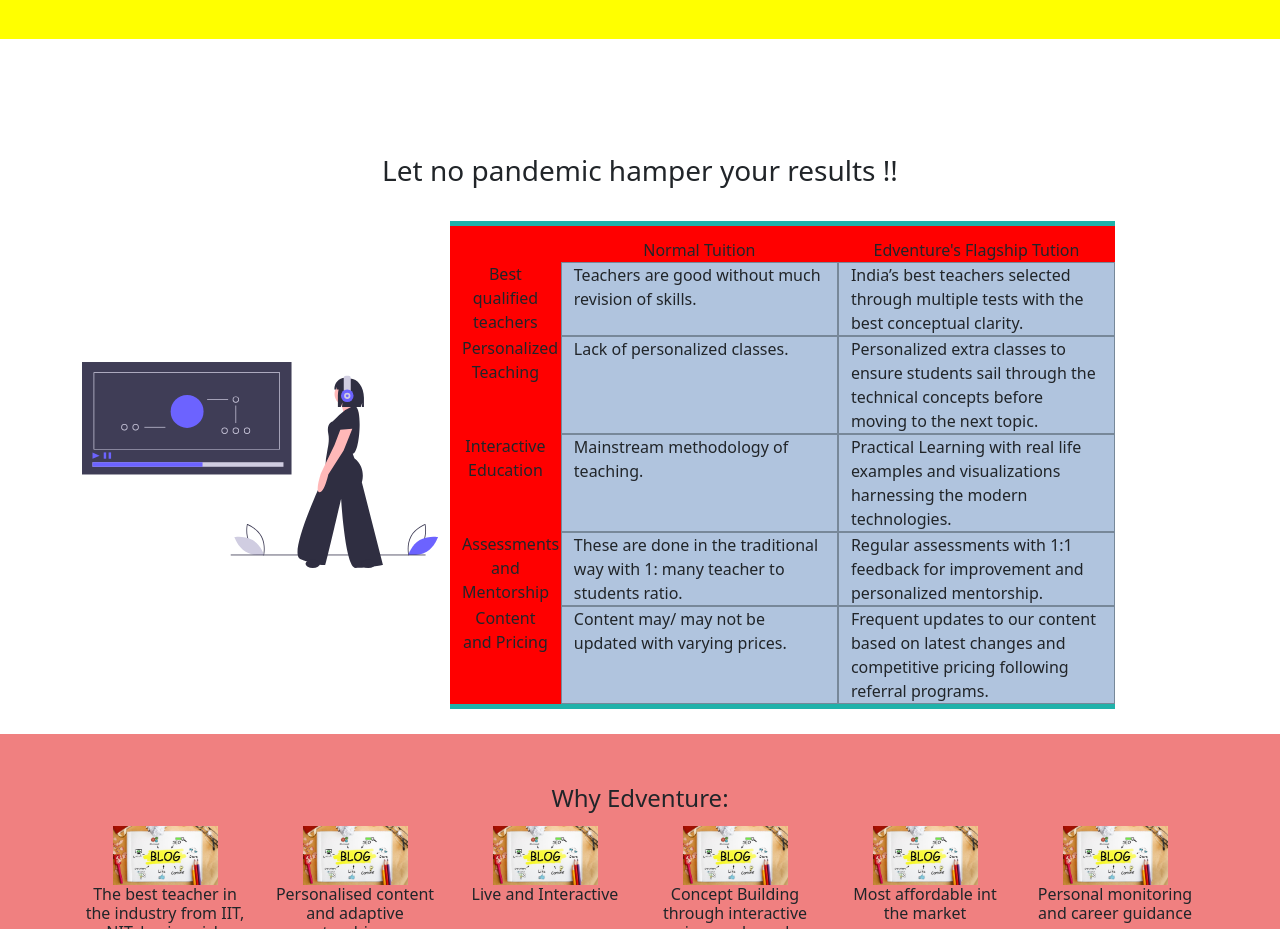
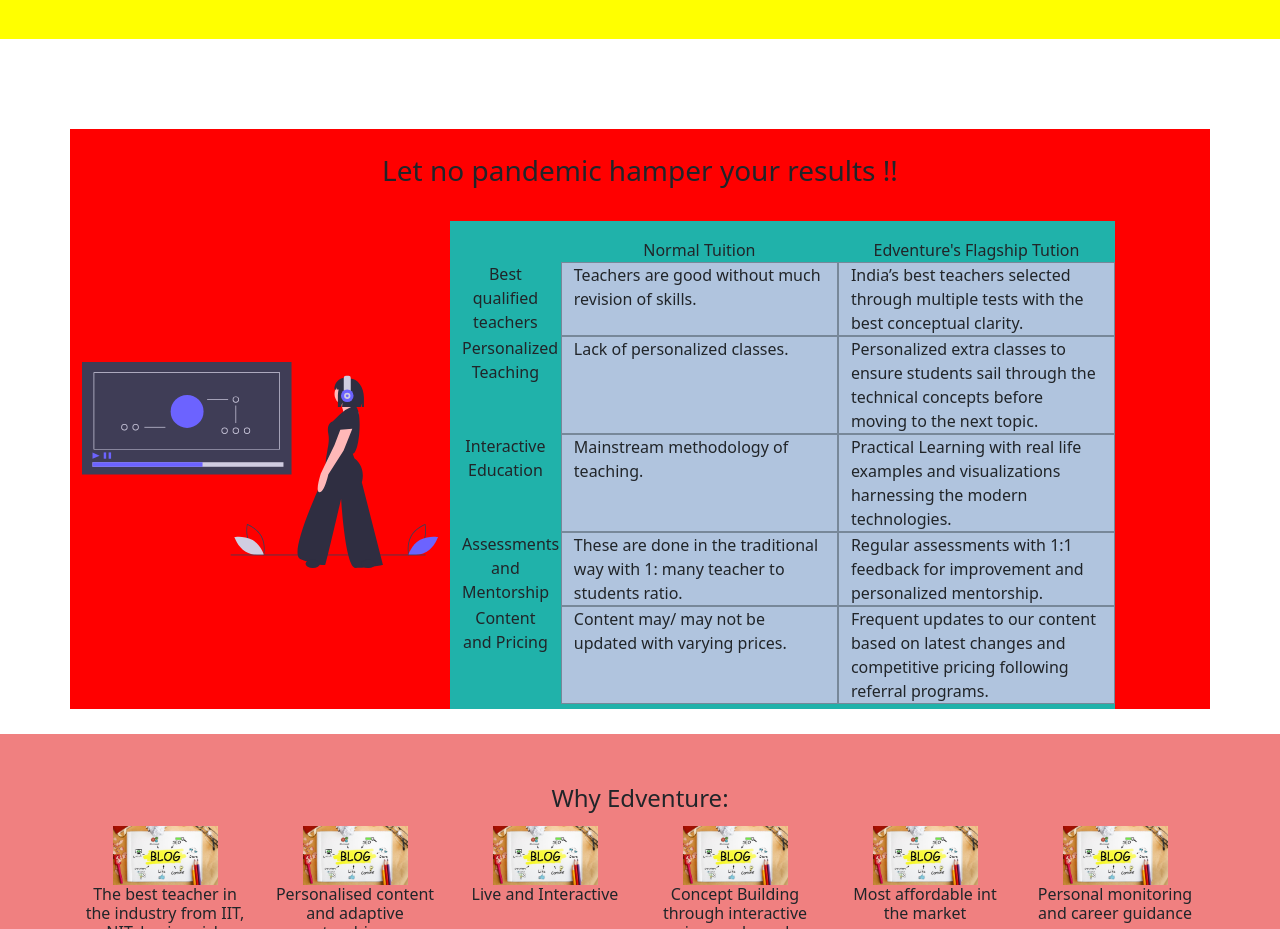
Before and after one commit to Abhijitgayen/EDVENTURE, a React (Create React App) app: page / in a window 1280 px wide. Shown: the part 3080-4009 px from the top of the page. Built offline with nearby package versions, Linux system fonts and the light colour scheme.

Commit message:
not able

```diff
--- a/src/App.css
+++ b/src/App.css
@@ -333,7 +333,7 @@
 .table_section{
     margin-top: 35px;
     padding: 0px;
-    /* background-color: red; */
+    background-color: red;
 }
 .table_t{
     padding: 25px 0px;
@@ -350,7 +350,6 @@
 .table_com{
     text-align: center;
     font-weight: 500;
-    background-color: red;
 }
 .padding_table_cen{
     padding-top: 12px;
```
